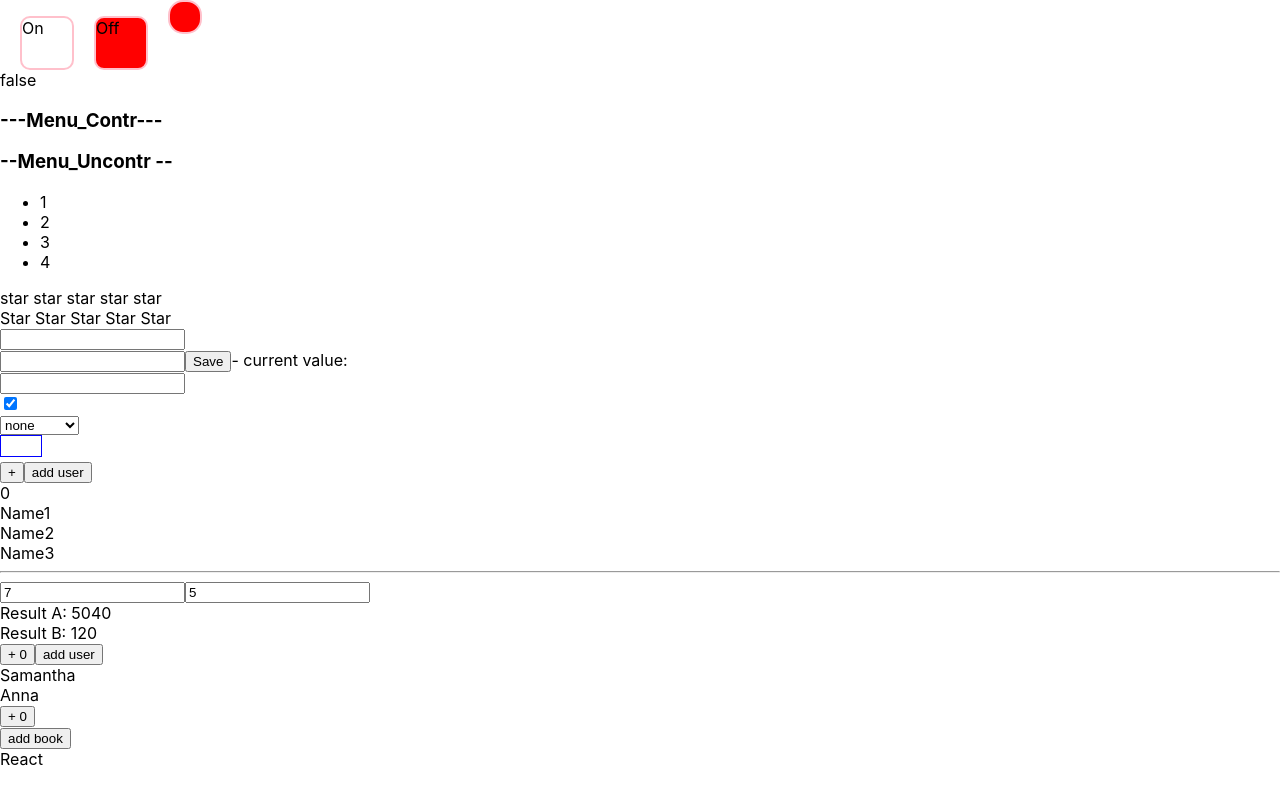
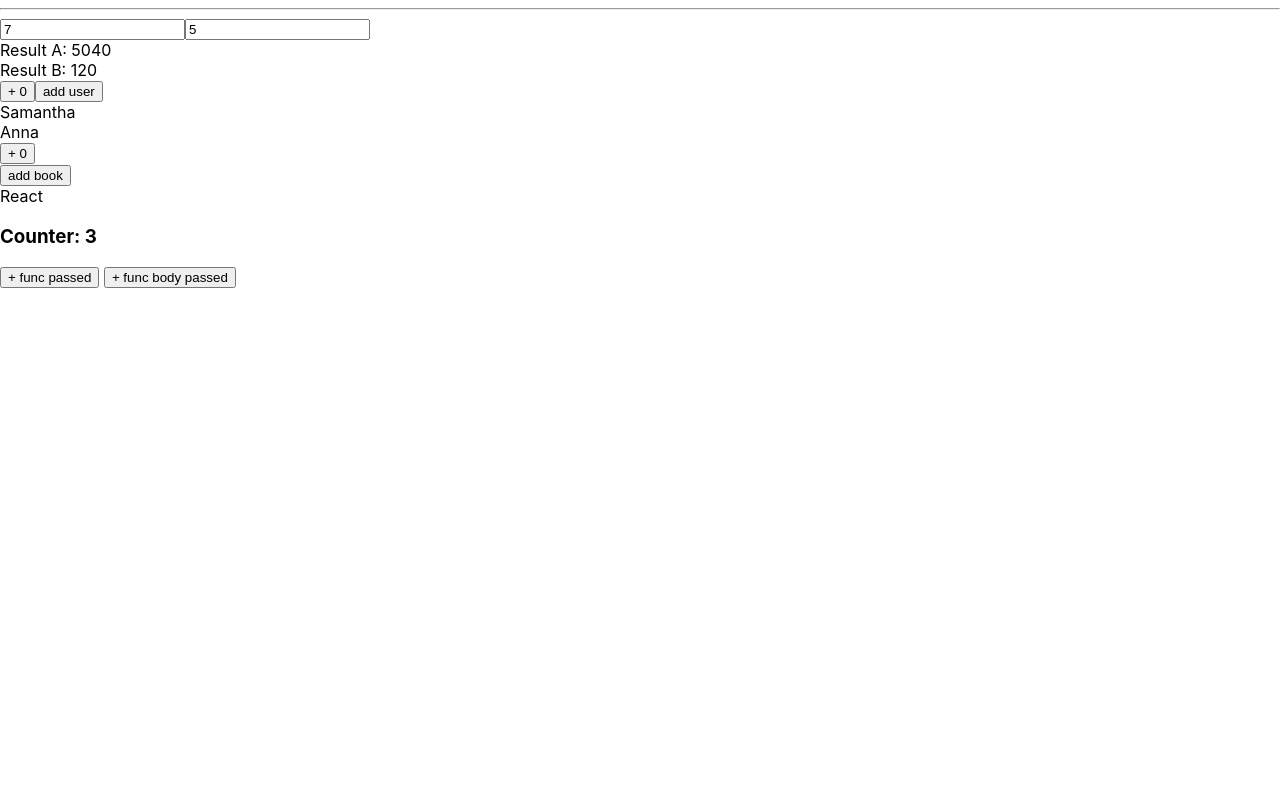
Before and after one commit to kat-ki/react-lessons, a React (Create React App) app: page / in a window 1280 px wide. Built offline with nearby package versions, Linux system fonts and the light colour scheme.

Commit message:
20. useState with func passed

```diff
--- a/src/App.tsx
+++ b/src/App.tsx
@@ -12,6 +12,7 @@ import { ControlledSelect } from "./components/Inputs/ControlledSelect";
 import { Select } from "./components/Select/Select";
 import { Example1 } from "./components/ReactMemo";
 import { HelpsReactMemo, IndependentCountingWithUseMemo, UseCallbackAction } from "./components/UseMemo-UseCallback";
+import UseStateExample from "./components/UseState";
 
 function App() {
     let [ratingValue, setRatingValue] = useState<RatingValue>(0);
@@ -32,32 +33,33 @@ function App() {
             <Rating value={4}/>
             <Rating value={5}/>*/}
             {/*<OnOff />*/}
-            <UncontrolledOnOff onChange={setOn} /> {on.toString()}
-            {/*<OnOff on={on} onChange={ setOn } />*/}
-            <Accordion titleValue={"Menu_Contr"}
-                       collapsed={accordionCollapsed}
-                       onChange={() => {
-                           setAccordionCollapsed(!accordionCollapsed)
-                       }}
-                       items={[{ title: 'dore', value: 1 }, { title: 'mifa', value: 2 }, {
-                           title: 'sola',
-                           value: 3
-                       }, { title: 'si', value: 4 }]}
-            onClick={(value)=>{alert(`item with ${value} was clicked`)} }/>
-            <UncontrolledAccordion titleValue={"Menu_Uncontr"} />
-            <Rating value={ratingValue} onClick={setRatingValue} />
-            <UncontrolledRating />
-            <UncontrolledInput />
-            <GetValueFromUncontrolledInputByButtonPress />
-            <ControlledInput />
-            <ControlledCheckbox />
-            <ControlledSelect />
-            <Select value={value} onChange={ setValue } items={[{title: 'Tokyo', value: 1}, {title: 'Singapur', value: 2}, {title: 'Seoul', value: 3} ]}/>
+            {/*<UncontrolledOnOff onChange={setOn} /> {on.toString()}*/}
+            {/*/!*<OnOff on={on} onChange={ setOn } />*!/*/}
+            {/*<Accordion titleValue={"Menu_Contr"}*/}
+            {/*           collapsed={accordionCollapsed}*/}
+            {/*           onChange={() => {*/}
+            {/*               setAccordionCollapsed(!accordionCollapsed)*/}
+            {/*           }}*/}
+            {/*           items={[{ title: 'dore', value: 1 }, { title: 'mifa', value: 2 }, {*/}
+            {/*               title: 'sola',*/}
+            {/*               value: 3*/}
+            {/*           }, { title: 'si', value: 4 }]}*/}
+            {/*onClick={(value)=>{alert(`item with ${value} was clicked`)} }/>*/}
+            {/*<UncontrolledAccordion titleValue={"Menu_Uncontr"} />*/}
+            {/*<Rating value={ratingValue} onClick={setRatingValue} />*/}
+            {/*<UncontrolledRating />*/}
+            {/*<UncontrolledInput />*/}
+            {/*<GetValueFromUncontrolledInputByButtonPress />*/}
+            {/*<ControlledInput />*/}
+            {/*<ControlledCheckbox />*/}
+            {/*<ControlledSelect />*/}
+            {/*<Select value={value} onChange={ setValue } items={[{title: 'Tokyo', value: 1}, {title: 'Singapur', value: 2}, {title: 'Seoul', value: 3} ]}/>*/}
 
-            <Example1 />
+            {/*<Example1 />*/}
             <IndependentCountingWithUseMemo />
             <HelpsReactMemo />
             <UseCallbackAction />
+            <UseStateExample />
         </div>
     );
 }
--- /dev/null
+++ b/src/components/UseState.tsx
@@ -0,0 +1,23 @@
+import React, { useState } from 'react';
+
+const generateData = () => { // synchronous; complicated counting
+    return 3;
+}
+
+// we can pass a function (its returned result) as an initial value to useState (complicated counting etc)
+const  UseStateExample= () => {
+    const [counter, setCounter] = useState(generateData);
+
+    const changeState = (state: number) => {
+        return state + 1;
+    }
+    return (
+        <div>
+            <h3>Counter: {counter}</h3>
+            <button onClick={()=> setCounter(changeState)}>+ func passed</button> {/*// we can pass another function*/}
+            <button onClick={()=> setCounter(state => state + 1)}>+ func body passed</button> {/*// we can pass function body as well*/}
+        </div>
+    );
+};
+
+export default UseStateExample;
```
